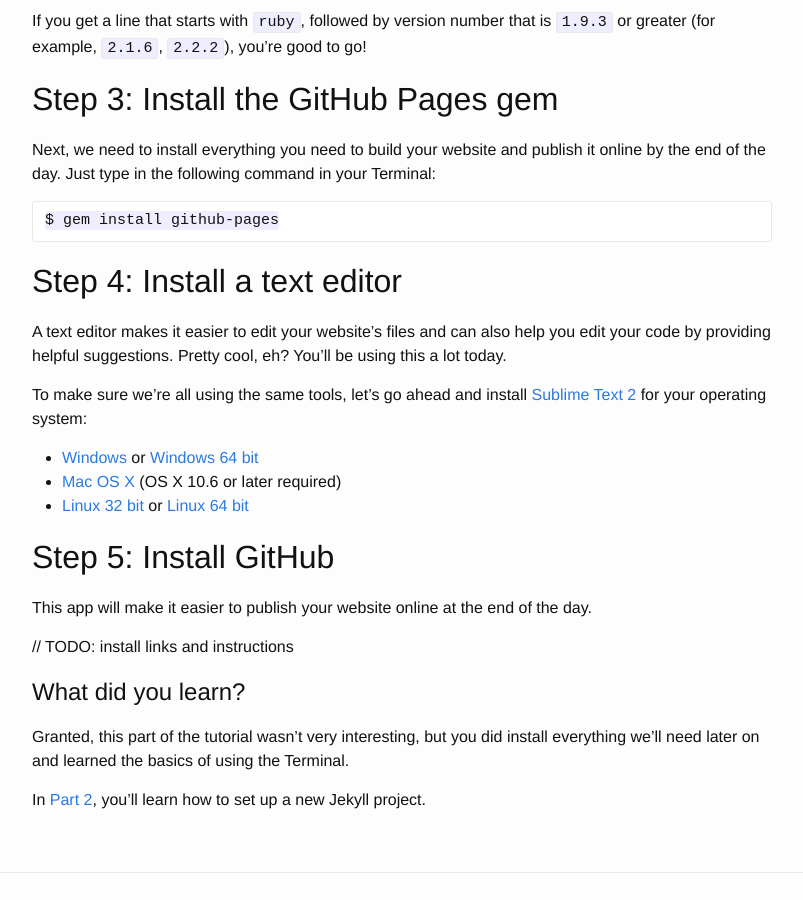
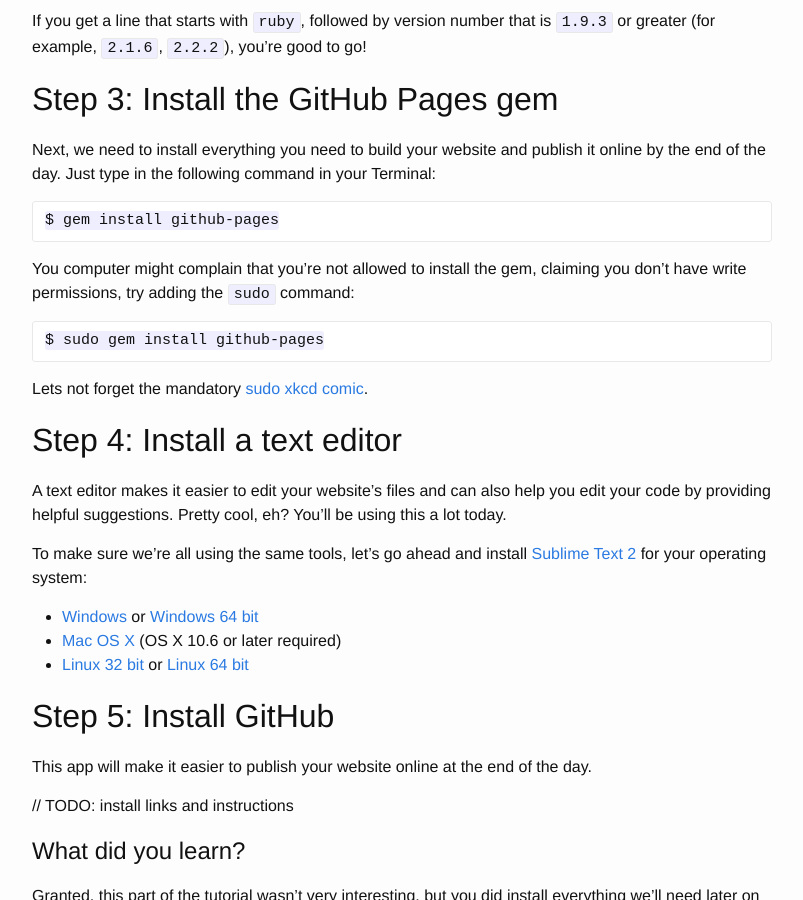
Before and after one commit to CodeCatz/codecatz-tutorial, a Jekyll site: the page built from 1-installation/index.md, in a window 1280 px wide and 900 px high, scrolled down 3470 px. Shown: the whole window, without its empty margins (238-1041 px from the left). Built offline with Jekyll 4.4.1, drawn with Linux system fonts in a browser that asks for light colours.

Commit message:
Added sudo mention to gem install

```diff
--- a/1-installation/index.md
+++ b/1-installation/index.md
@@ -124,6 +124,12 @@ Next, we need to install everything you need to build your website and publish i
 
 	$ gem install github-pages
 
+You computer might complain that you're not allowed to install the gem, claiming you don't have write permissions, try adding the `sudo` command:
+
+    $ sudo gem install github-pages
+
+Lets not forget the mandatory <a href="http://xkcd.com/149/">sudo xkcd comic</a>.
+
 ## Step 4: Install a text editor
 
 A text editor makes it easier to edit your website's files and can also help you edit your code by providing helpful suggestions. Pretty cool, eh? You'll be using this a lot today.
```
